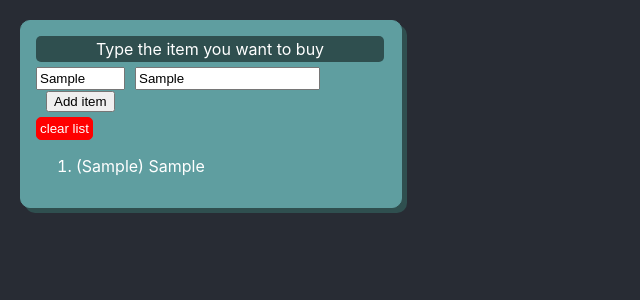
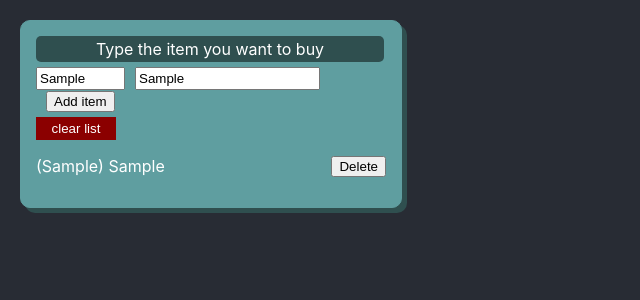
Before and after one commit to Alizada1353/powercoders, a React (Create React App) app in the folder shopping-react/: page / in a window 1280 px wide. Both pictures are taken after typing "Sample", "Sample" into the empty fields and a click on the button "Add item". Shown: the top 300 px of the page, without its empty margins (0-640 px from the left). Built offline with nearby package versions, Linux system fonts and the light colour scheme.

Commit message:
--- Adding the deleteItemButton -- -Styling the delete button

```diff
--- a/shopping-react/src/App.js
+++ b/shopping-react/src/App.js
@@ -12,6 +12,14 @@ class App extends Component {
     };
     this.onAddItem = this.onAddItem.bind(this);
     this.onClearList = this.onClearList.bind(this);
+    this.onDeleteItem = this.onDeleteItem.bind(this);
+  }
+
+  onDeleteItem(index) {
+    this.setState((prevState) => {
+      prevState.items.splice(index, 1);
+      return {items: prevState.items};
+    })
   }
 
   onClearList() {
@@ -31,7 +39,8 @@ class App extends Component {
         <>
           <ItemInput onAddItem={this.onAddItem}/>
           <ClearList onClearList={this.onClearList}/>
-          <ShoppingList items={this.state.items}/>
+          <ShoppingList items={this.state.items}
+                        onDeleteItem={this.onDeleteItem}/>
         </>
     );
   }
--- a/shopping-react/src/ItemInput.js
+++ b/shopping-react/src/ItemInput.js
@@ -12,10 +12,10 @@ class ItemInput extends Component{
     this.onQuantityChange = this.onQuantityChange.bind(this);
   }
   onItemChange(event) {
-    this.setState({item: event.target.value}, () => console.log(this.state));
+    this.setState({item: event.target.value});
   }
   onQuantityChange(event) {
-    this.setState({quantity: event.target.value}, () => console.log(this.state));
+    this.setState({quantity: event.target.value});
   }
 
   render() {
--- a/shopping-react/src/ShoppingList.js
+++ b/shopping-react/src/ShoppingList.js
@@ -4,7 +4,8 @@ class ShoppingList extends Component{
   render() {
     return (
         <ol>
-          {this.props.items.map((item) => <li>{item}</li>)}
+          {this.props.items.map((item, index) => <li key={index}>{item}
+          <button onClick={() => this.props.onDeleteItem(index)} id="delete">Delete</button></li>)}
         </ol>
     );
   }
--- a/shopping-react/src/index.css
+++ b/shopping-react/src/index.css
@@ -24,6 +24,7 @@ body {
 {
   padding: 2px;
 }
+
 #add, #item
 {
   margin-left: 10px;
@@ -40,13 +41,26 @@ label
 }
 #clear
 {
-  background-color: red;
+  background-color: darkred;
   padding: 3px;
-  border-radius: 5px;
   color: white;
   margin-top: 5px;
-  border: 1px solid red;
-
+  border: 1px solid darkred;
+  text-align: center;
+  width: 80px;
+}
+#delete
+{
+  float: right;
+}
+li
+{
+  margin-bottom: 5px;
+}
+ol
+{
+  list-style: none;
+  padding-left: 0;
 }
 code {
   font-family: source-code-pro, Menlo, Monaco, Consolas, "Courier New",
```
